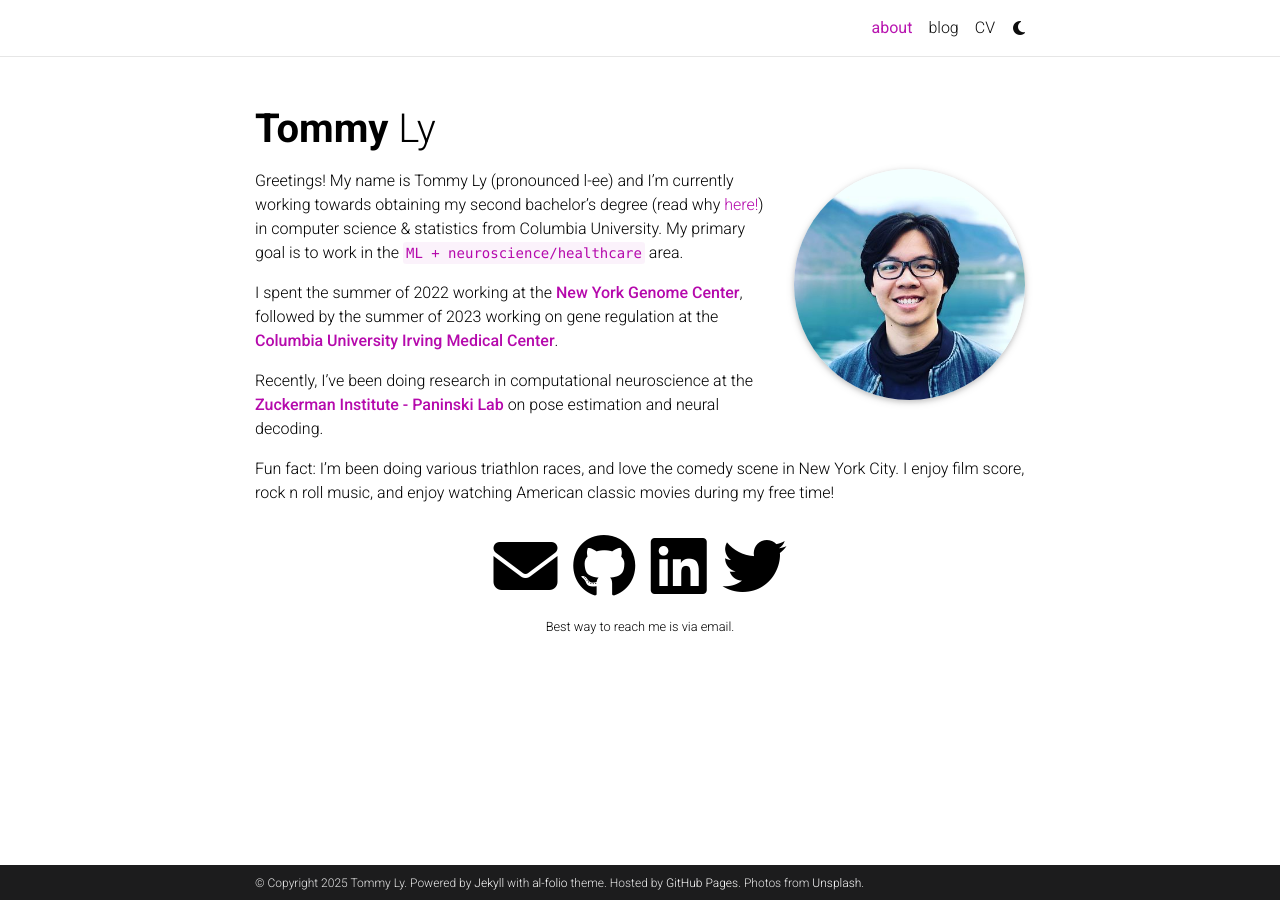
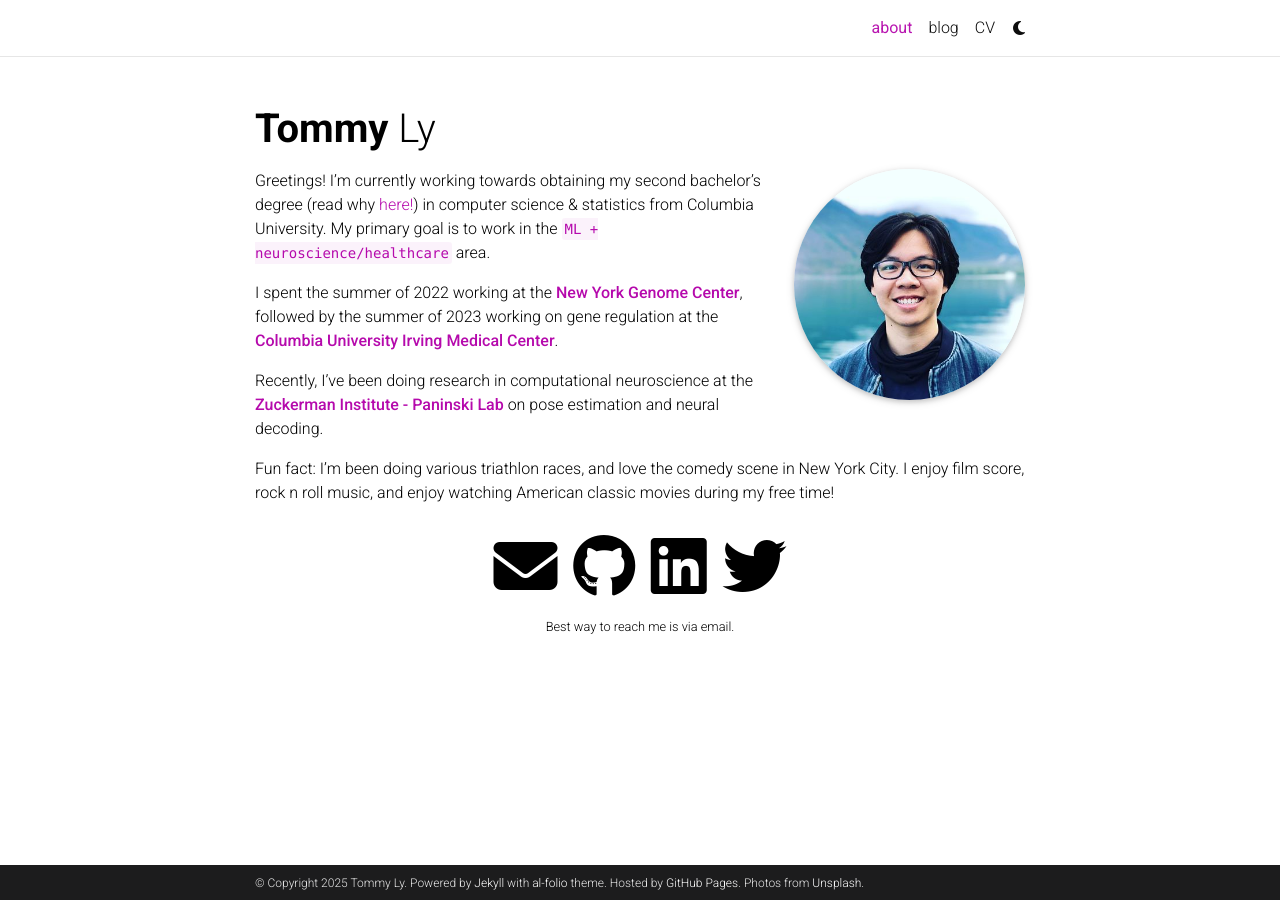
Before and after one commit to tommyly201/tommyly201.github.io, a Jekyll site: the page built from _pages/about.md, in a window 1280 px wide. Built offline with Jekyll 4.4.1, drawn with Linux system fonts in a browser that asks for light colours; full-size pictures stand in for the smaller copies a plugin makes; comment, search, counter and statistics services are not loaded; a style sheet for code colours, icons or effects is not loaded.

Commit message:
change about me page again and again

```diff
--- a/_pages/about.md
+++ b/_pages/about.md
@@ -19,7 +19,7 @@ selected_papers: false # includes a list of papers marked as "selected={true}"
 social: true  # includes social icons at the bottom of the page
 ---
 
-Greetings! My name is Tommy Ly (pronounced l-ee) and I'm currently working towards obtaining my second bachelor's degree (read why [here!](https://substack.com/home/post/p-153888551)) in computer science & statistics from Columbia University. My primary goal is to work in the `ML + neuroscience/healthcare` area.
+Greetings! I'm currently working towards obtaining my second bachelor's degree (read why [here!](https://substack.com/home/post/p-153888551)) in computer science & statistics from Columbia University. My primary goal is to work in the `ML + neuroscience/healthcare` area.
 
 I spent the summer of 2022 working at the **[New York Genome Center](https://www.nygenome.org/labs/technology-innovation-lab/#overview)**, followed by the summer of 2023 working on gene regulation at the **[Columbia University Irving Medical Center](https://www.rabadanlab.org/)**.
 
```
